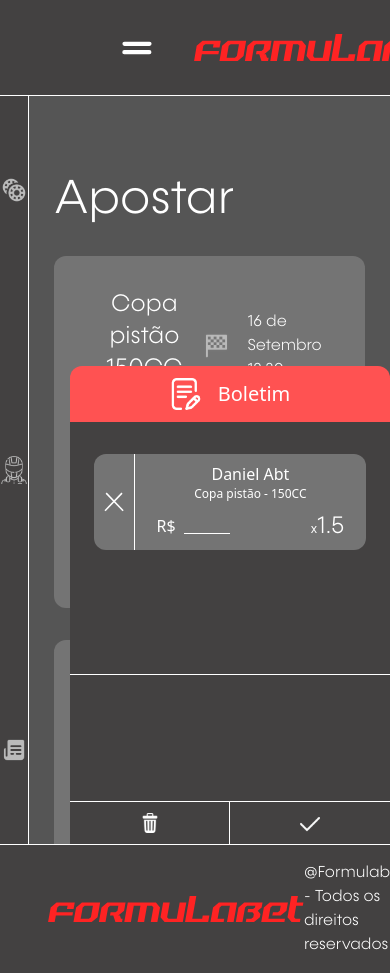
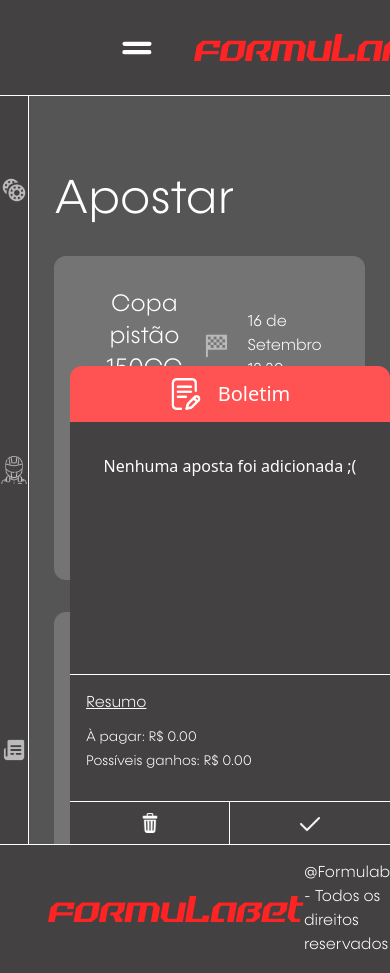
Before and after one commit to GustavoPisanello/FormulaBet, a React (Vite) app in the folder formula-bet/: page /Race in a window 390 px wide. Both pictures are taken after a click on the button "Boletim". Shown: the top 973 px of the page. Built offline with nearby package versions, Linux system fonts and the light colour scheme.

Commit message:
BetSlip is now functional, no responsiveness besides

```diff
--- a/formula-bet/src/components/aside-menu/MenuItem.jsx
+++ b/formula-bet/src/components/aside-menu/MenuItem.jsx
@@ -4,9 +4,9 @@
     return(
         <>
             {
-            data.map(linkData => (
+            data.map((linkData, index) => (
                 <div className="flex items-center w-full">
-                    <Link key={data.id} className="flex gap-4 items-center text-white font-[Konnect]" to={linkData["link"]}><img className="w-16" src={linkData["img"]} alt="" /><p className={`${open? "flex": "hidden"}`}>{linkData["tag"]}</p></Link>
+                    <Link key={index} className="flex gap-4 items-center text-white font-[Konnect]" to={linkData["link"]}><img className="w-16" src={linkData["img"]} alt="" /><p className={`${open? "flex": "hidden"}`}>{linkData["tag"]}</p></Link>
                 </div>
             ))}
 
--- a/formula-bet/src/components/bet/Bet.jsx
+++ /dev/null
@@ -1,14 +0,0 @@
-export default function Bet({pilotName, odd}){
-    return(
-        <>
-            <button className="flex w-64 gap-x-2 items-center">
-                <div className="w-10/12 py-1 bg-red_pink rounded-xl ">
-                    <p className="pl-4 text-xs text-left">{pilotName}</p>
-                </div>
-                <div className="w-1/6 py-1 text-xs bg-red_pink rounded-xl">
-                    <p >{odd}</p>
-                </div>
-            </button>
-        </>
-    )
-}
--- a/formula-bet/src/components/bet/BetGroup.jsx
+++ b/formula-bet/src/components/bet/BetGroup.jsx
@@ -1,16 +1,20 @@
-import Bet from '/src/components/bet/Bet'
-
-export default function BetGroup({data}){
-
+export default function BetGroup({ data, handleAddBet, raceName }) {
     return (
-        <>
-         <div className=" grid grid-cols-3 gap-y-3 gap-x-4 flex-wrap">
-            {
-                data.map(pilot => (
-                    <Bet pilotName={pilot["pilotName"]} odd={pilot["odd"]}/>
-                ))
-            }
-        </div>
-        </>
-    )
-}
+      <>
+        {data.map((pilot) => (
+          <button
+            key={pilot.pilotName}
+            onClick={() => handleAddBet(pilot.pilotName, pilot.odd, raceName)} // Chamando a função handleAddBet com os dados da aposta
+            className="flex w-64 gap-x-2 items-center"
+          >
+            <div className="w-8/12 py-1 bg-red_pink rounded-xl ">
+              <p className="pl-4 text-xs text-left">{pilot.pilotName}</p>
+            </div>
+            <div className="w-1/6 py-1 text-xs bg-red_pink rounded-xl">
+              <p>{pilot.odd}</p>
+            </div>
+          </button>
+        ))}
+      </>
+    );
+  }
--- a/formula-bet/src/components/bet/BetItem.jsx
+++ b/formula-bet/src/components/bet/BetItem.jsx
@@ -1,30 +1,35 @@
-import X from '/src/assets/images/bet/Xis.svg'
+import X from '/src/assets/images/bet/Xis.svg';
 
-export default function BetItem(){
+export default function BetItem({ pilotName, odd, race, amount, onAmountChange, removeBet }) {
   return (
     <>
       <div className="w-[85%] flex bg-light_gray rounded-xl min-h-24 h-24">
         <div className="flex justify-center items-center w-[15%] border-r-[1px]">
-                    <button className='w-5'>
+          <button className='w-5 h-full' onClick={removeBet}>
             <img className="w-full" src={X} alt="" />
           </button>
         </div>
         <div className="w-[85%] flex flex-col items-center">
           <div className="text-center py-2">
-                        <p className="text-md">Daniel Abt</p>
-                        <p className="text-xs">Copa pistão - 150CC</p>
+            <p className="text-md">{pilotName}</p>
+            <p className="text-xs">{race}</p>
           </div>
           <div className="flex justify-center items-center">
             <div className="flex gap-x-2 items-center w-2/3">
               <p>R$</p>
-                            <input className="bg-transparent w-[30%] border-b-[1px] h-4 focus:outline-none font-[Konnect]" type="text" />
+              <input
+                className="bg-transparent w-[30%] border-b-[1px] h-4 focus:outline-none font-[Konnect]"
+                type="text"
+                value={amount}
+                onChange={(e) => onAmountChange(e.target.value)}
+              />
             </div>
             <div className='flex items-center'>
-                            <p className='text-xs'>x<span className="text-2xl font-[Konnect]">1.5</span></p>
+              <p className='text-xs'>x<span className="text-2xl font-[Konnect]">{odd}</span></p>
             </div>
           </div>
         </div>
       </div>
     </>
-    )
+  );
 }
--- a/formula-bet/src/components/bet/BetSlip.jsx
+++ b/formula-bet/src/components/bet/BetSlip.jsx
@@ -1,67 +1,117 @@
-import Bet from '../../pages/Bet';
-import Check from '/src/assets/images/bet/Check.svg'
-import Lixo from '/src/assets/images/bet/lata-de-lixo.svg'
-import BetItem from '/src/components/bet/BetItem'
-import { useRef, useEffect } from 'react';
+import { useRef, useEffect, useState } from 'react';
+import BetItem from '/src/components/bet/BetItem';
+import Check from '/src/assets/images/bet/Check.svg';
+import Lixo from '/src/assets/images/bet/lata-de-lixo.svg';
 
-export default function BetSlip(){
-
+export default function BetSlip({ bets = [], removeBet }) {
     const openSlipButtonRef = useRef(null);
     const betSlipRef = useRef(null);
+
+    const [betAmounts, setBetAmounts] = useState([]);
+    const [total, setTotal] = useState(0);
+    const [potentialGains, setPotentialGains] = useState(0);
+
+    // Sincroniza betAmounts com bets
+    useEffect(() => {
+        setBetAmounts(bets.map(() => ''));
+    }, [bets]);
+
+    const handleInputChange = (index, value) => {
+        setBetAmounts((prevBetAmounts) => {
+            const updatedAmounts = prevBetAmounts.map((amount, i) => (i === index ? value : amount));
+            calculateTotals(updatedAmounts); // Recalcula totais sempre que um valor é alterado
+            return updatedAmounts;
+        });
+    };
+
+    const calculateTotals = (amounts) => {
+        let newTotal = 0;
+        let newPotentialGains = 0;
+
+        amounts.forEach((amount, index) => {
+            const numericAmount = parseFloat(amount);
+            const odd = bets[index]?.odd || 0; // Verifica se a odd existe
+
+            if (!isNaN(numericAmount)) {
+                newTotal += numericAmount;
+                newPotentialGains += numericAmount * odd;
+            }
+        });
+
+        setTotal(newTotal);
+        setPotentialGains(newPotentialGains);
+    };
+
+    const clearBets = () => {
+        setBetAmounts(bets.map(() => '')); // Limpa os valores dos inputs
+        setTotal(0); // Reseta o total
+        setPotentialGains(0); // Reseta os ganhos possíveis
+    };
 
     useEffect(() => {
         const openSlipButton = openSlipButtonRef.current;
         const betSlip = betSlipRef.current;
 
         const openSlip = () => {
+            betSlip.classList.toggle('hidden');
+            betSlip.classList.toggle('flex');
+        };
 
-            if (betSlip.classList.contains("hidden")){
-                betSlip.classList.add("flex");
-                betSlip.classList.remove("hidden");
-            } else{
-                betSlip.classList.remove("flex");
-                betSlip.classList.add("hidden");
-            }
-        }
-
-        if (openSlipButton){
-            openSlipButton.addEventListener("click", openSlip)
+        if (openSlipButton) {
+            openSlipButton.addEventListener('click', openSlip);
         }
 
         return () => {
             if (openSlipButton) {
-              openSlipButton.removeEventListener('click', openSlip);
+                openSlipButton.removeEventListener('click', openSlip);
             }
-        }
-
-    }, [Bet]);
-
-
+        };
+    }, []);
 
     return (
         <>
-            <div className="fixed bottom-0 right-0 flex flex-col w-80 z-10  text-white">
-                <button className="flex gap-4 justify-center w-full items-center py-3 bg-red_pink rounded-t-xl " ref={openSlipButtonRef}>
+            <div className="fixed bottom-0 right-0 flex flex-col w-80 z-10 text-white">
+                <button className="flex gap-4 justify-center w-full items-center py-3 bg-red_pink rounded-t-xl" ref={openSlipButtonRef}>
                     <div className="w-8">
                         <img className="w-full" src="/src/assets/images/bet/boletim.png" alt="Boletim" />
                     </div>
                     <p className="text-xl">Boletim</p>
                 </button>
 
-                <div className="h-[50vh] bg-header_gray flex-col hidden transition-all duration-300"ref={betSlipRef}>
+                <div className="h-[50vh] bg-header_gray flex-col hidden transition-all duration-300" ref={betSlipRef}>
                     <div className="h-[60%] max-h-[320px] overflow-y-auto border-solid border-b-[1px] flex flex-col items-center py-8 gap-y-8">
-                        <BetItem/>
+                        {bets.length > 0 ? (
+                            bets.map((bet, index) => (
+                                <BetItem
+                                    key={index}
+                                    pilotName={bet.pilotName}
+                                    odd={bet.odd}
+                                    race={bet.raceName}
+                                    removeBet={() => removeBet(index)}
+                                    amount={betAmounts[index]}
+                                    onAmountChange={(value) => handleInputChange(index, value)}
+                                />
+                            ))
+                        ) : (
+                            <p>Nenhuma aposta foi adicionada ;(</p>
+                        )}
                     </div>
-                    <div className="h-[30%] border-solid border-b-[1px]">
-
+                    <div className="h-[30%] border-solid border-b-[1px] p-4 font-[Konnect] flex flex-col gap-y-3">
+                        <div>
+                            <p className="underline">Resumo</p>
+                        </div>
+                        <div className="flex flex-col gap-y-1">
+                            <p className="text-sm">À pagar: R$ {total.toFixed(2)}</p>
+                            <p className="text-sm">Possíveis ganhos: R$ {potentialGains.toFixed(2)}</p>
+                        </div>
                     </div>
                     <div className="flex h-[10%]">
-                        <button className="w-1/2 flex justify-center items-center border-solid border-r-[1px]">
+                        <button className="w-1/2 flex justify-center items-center border-solid border-r-[1px]" onClick={clearBets}>
                             <div className="w-5">
                                 <img className="w-full" src={Lixo} alt="" />
                             </div>
                         </button>
-                        <button className="w-1/2 flex justify-center items-center">
+                        <button className="w-1/2 flex justify-center items-center" onClick={() => calculateTotals(betAmounts)}>
                             <div className="w-5 pt-2">
                                 <img className="w-full" src={Check} alt="" />
                             </div>
@@ -70,5 +120,5 @@
                 </div>
             </div>
         </>
-    )
+    );
 }
--- a/formula-bet/src/components/bet/Race.jsx
+++ b/formula-bet/src/components/bet/Race.jsx
@@ -3,7 +3,7 @@
 import Seta from '/src/assets/images/bet/seta.svg'
 import pilotsBetData from '/src/data/pilotsBetData.json'
 
-export default function Race({data}){
+export default function Race({data, handleAddBet}){
 
     const pilots = pilotsBetData
 
@@ -14,7 +14,7 @@
                     <div className="flex flex-col w-full bg-light_gray rounded-xl text-white font-[Konnect] items-center">
                         <div className="p-8 flex justify-between w-full" >
                             <div className="flex flex-col text-center">
-                                <h3 className="text-2xl">{race["raceName"]}</h3>
+                                <h3 className="text-2xl">{race.raceName}</h3>
                                 <p className="text-sm">Corredor / ODD</p>
                             </div>
                         <div className='flex gap-x-4 items-center'>
@@ -29,11 +29,8 @@
                     </div>
                     <div className='w-10/12'>
                 <div className="flex justify-between gap-x-6">
-                    <div className='flex pb-10'>
-                        <BetGroup data={pilots}/>
-                    </div>
-                    <div className=''>
-                        <button><img src={Seta} alt="" /></button>
+                    <div className='grid grid-cols-4 gap-y-4 pb-10'>
+                        <BetGroup data={pilots} raceName={race.raceName} handleAddBet={handleAddBet}/>
                     </div>
                 </div>
             </div>
--- a/formula-bet/src/components/hamburger-menu-button/HamburgerMenuButton.jsx
+++ b/formula-bet/src/components/hamburger-menu-button/HamburgerMenuButton.jsx
@@ -10,7 +10,7 @@
         const openMenu = () => {
             button.setAttribute("aria-expanded", !isOpen);
 
-            toggleMenu(); // Chama a função passada via props para alternar a div
+            toggleMenu();
           };
 
         if(button){
--- a/formula-bet/src/main.jsx
+++ b/formula-bet/src/main.jsx
@@ -6,7 +6,7 @@
 import Home from './pages/Home.jsx'
 import Bet from './pages/Bet.jsx'
 import Pilots from './pages/Pilots.jsx'
-import News from './pages/NewsDisplay.jsx'
+import News from './pages/News.jsx'
 import SingleNews from './pages/SingleNews.jsx'
 
 const router = createBrowserRouter([
--- a/formula-bet/src/pages/Bet.jsx
+++ b/formula-bet/src/pages/Bet.jsx
@@ -1,16 +1,28 @@
-import BetSlip from '../components/bet/BetSlip'
-import Race from '/src/components/bet/Race'
-import raceData from '/src/data/raceData'
+import React, { useState } from 'react';
+import BetSlip from '../components/bet/BetSlip';
+import Race from '/src/components/bet/Race';
+import raceData from '/src/data/raceData';
 
-export default function Bet(){
+export default function Bet() {
+  const races = raceData;
 
-    const races = raceData
+  const [bets, setBets] = useState([]);
 
-    return (
-        <>
-            <h1 className="font-[Konnect] text-white text-5xl">Apostar</h1>
-            <Race data ={races}/>
-            <BetSlip/>
-        </>
-    )
+
+  const handleAddBet = (pilotName, odd, raceName) => {
+    const newBet = { pilotName, odd, raceName };
+    setBets((prevBets) => [...prevBets, newBet]);
+  };
+
+  const removeBet = (indexToRemove) => {
+    setBets((prevBets) => prevBets.filter((_, index) => index !== indexToRemove));
+  };
+
+  return (
+    <>
+      <h1 className="font-[Konnect] text-white text-5xl">Apostar</h1>
+      <Race data={races} handleAddBet={handleAddBet} />
+      <BetSlip bets={bets} removeBet={removeBet} />
+    </>
+  );
 }
```
Also changed, not shown: formula-bet/src/pages/News.jsx (renamed from formula-bet/src/pages/NewsDisplay.jsx). Lines whose indentation alone changed are shown as unchanged.
